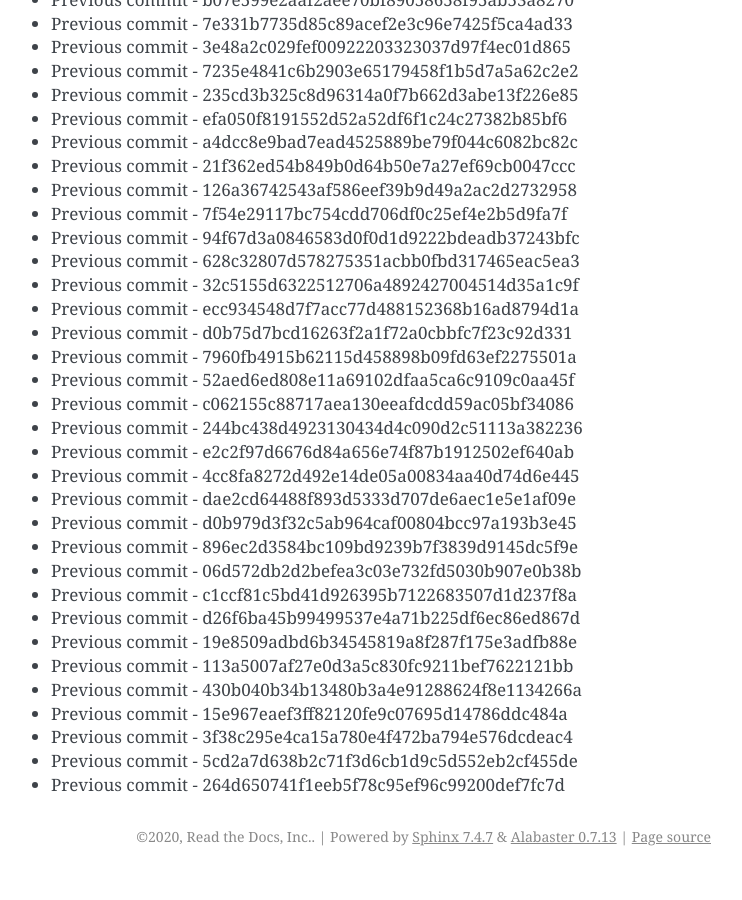
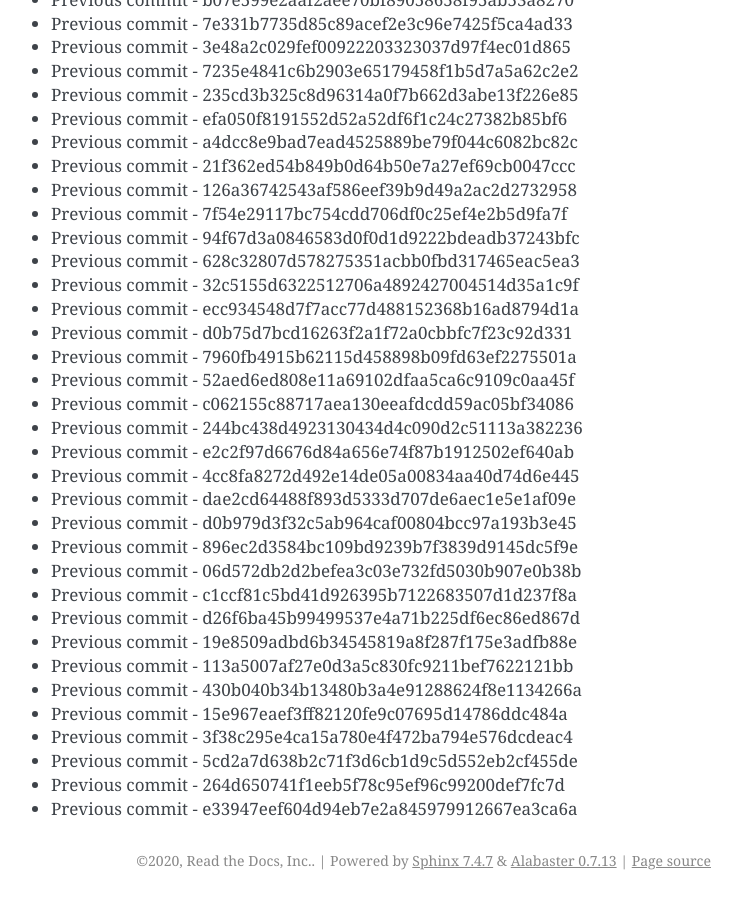
Before and after one commit to readthedocs/rtd-git-stresstest, a Sphinx documentation site: the page built from docs/updates.rst, in a window 1280 px wide and 900 px high, scrolled down 77020 px. Shown: the whole window, without its empty margins (399-1141 px from the left). Built offline with Sphinx 7.4.7, drawn with Linux system fonts in a browser that asks for light colours; before the commit the page ends 77896 px from its top, so only the background shows below that.

Commit message:
Generating commit from previous: e33947eef604d94eb7e2a845979912667ea3ca6a

```diff
--- a/docs/updates.rst
+++ b/docs/updates.rst
@@ -3268,3 +3268,4 @@ It can be tested for any performance characteristics.
 * Previous commit - 3f38c295e4ca15a780e4f472ba794e576dcdeac4
 * Previous commit - 5cd2a7d638b2c71f3d6cb1d9c5d552eb2cf455de
 * Previous commit - 264d650741f1eeb5f78c95ef96c99200def7fc7d
+* Previous commit - e33947eef604d94eb7e2a845979912667ea3ca6a
```
